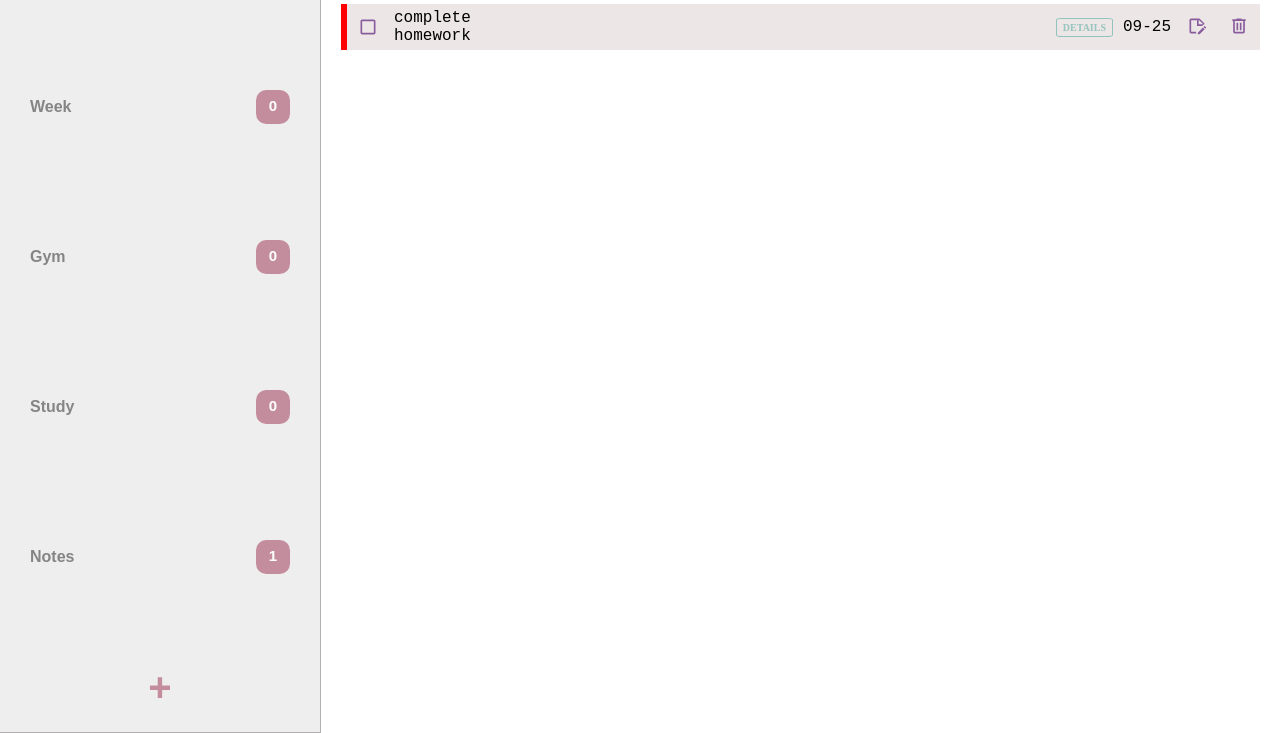
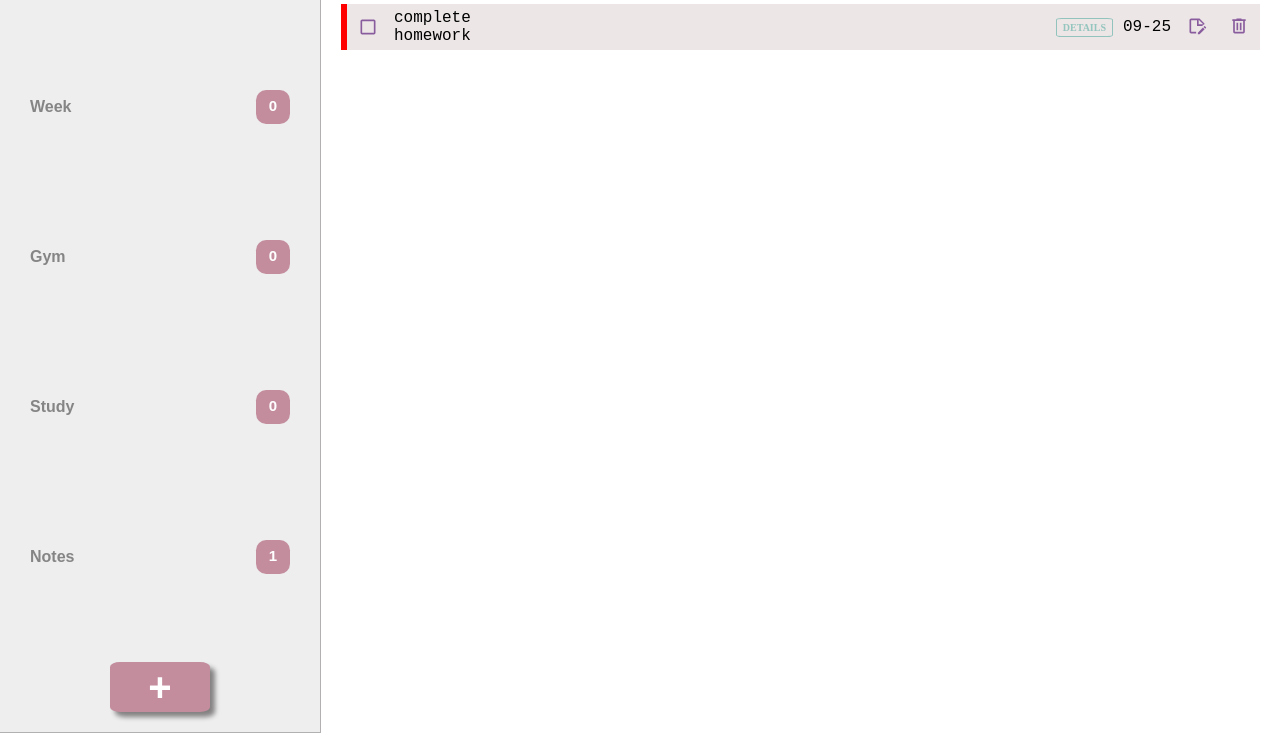
Before and after one commit to Shilllo/Todo-List, a website built with Vite: page index.html in a window 1280 px wide. In both pictures the pointer is over the button 160 px from the left and 865 px from the top of the page. Shown: the part 178-911 px from the top of the page. Built offline with nearby package versions, Linux system fonts and the light colour scheme.

Commit message:
Change plus hover

```diff
--- a/src/style.css
+++ b/src/style.css
@@ -403,8 +403,9 @@ body > div {
 
 .plus:hover {
   /* border: 3px solid #c38d9e; */
-  color: #c38d9e;
-  background-color: #eee;
+  /* color: #c38d9e;
+  background-color: #eee; */
+  box-shadow: 5px 5px 5px rgb(131, 128, 128);
 }
 
 .todo {
```
